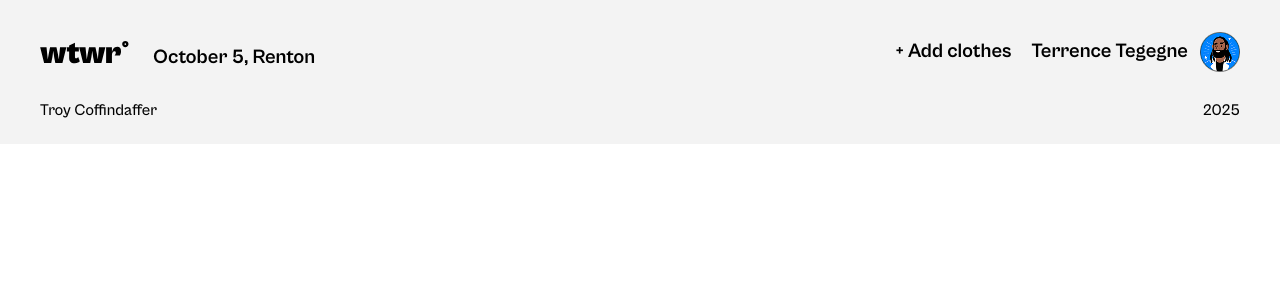
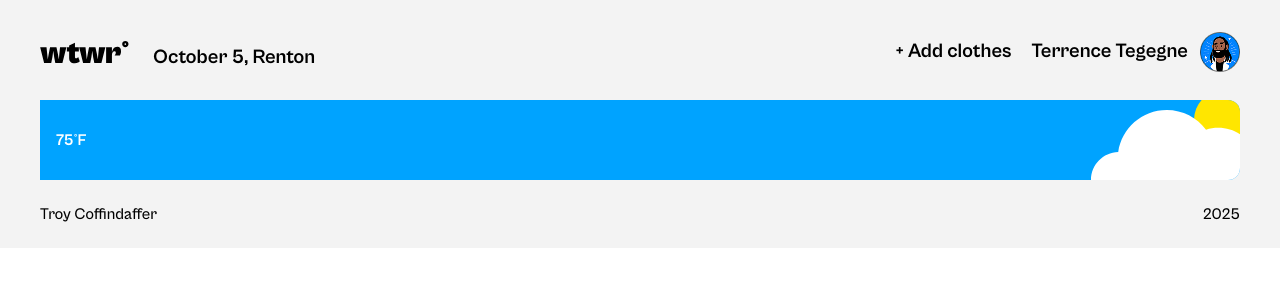
Before and after one commit to tcatt71/se_project_react, a React (Vite) app: page / in a window 1280 px wide. Shown: the top 300 px of the page. Built offline with nearby package versions, Linux system fonts and the light colour scheme.

Commit message:
feat: structure and style WeatherCard

```diff
--- a/src/blocks/app.css
+++ b/src/blocks/app.css
@@ -1,6 +1,6 @@
 .app {
   background-color: #f3f3f3;
-  font-family: "Cabinet Grotesk Bold";
+  font-family: "Cabinet Grotesk Bold", sans-serif;
   font-weight: 700;
 }
 
--- /dev/null
+++ b/src/blocks/weather-card.css
@@ -0,0 +1,14 @@
+.weather-card {
+  box-sizing: border-box;
+  display: flex;
+  align-items: center;
+  max-width: 1360px;
+  height: 80px;
+  background-image: url("./../assets/cloudy.svg");
+  background-position: right;
+  padding-left: 16px;
+}
+
+.weather-card__temperature {
+  color: #ffffff;
+}
--- a/src/components/App.jsx
+++ b/src/components/App.jsx
@@ -1,6 +1,7 @@
 import AppContainer from "./AppContainer";
 import Header from "./Header";
 import Main from "./Main";
+import WeatherCard from "./WeatherCard";
 import Footer from "./Footer";
 
 function App() {
@@ -8,7 +9,9 @@ function App() {
     <div className="app">
       <AppContainer>
         <Header />
-        <Main />
+        <Main>
+          <WeatherCard />
+        </Main>
         <Footer />
       </AppContainer>
     </div>
--- a/src/components/WeatherCard.jsx
+++ b/src/components/WeatherCard.jsx
@@ -1,3 +1,9 @@
-function WeatherCard() {}
+function WeatherCard() {
+  return (
+    <div className="weather-card">
+      <div className="weather-card__temperature">75&deg;F</div>
+    </div>
+  );
+}
 
 export default WeatherCard;
--- a/src/index.css
+++ b/src/index.css
@@ -3,4 +3,5 @@
 @import url("./blocks/app.css");
 @import url("./blocks/app-container.css");
 @import url("./blocks/header.css");
+@import url("./blocks/weather-card.css");
 @import url("./blocks/footer.css");
```
Also changed, not shown: src/assets/cloudy.svg (added).
